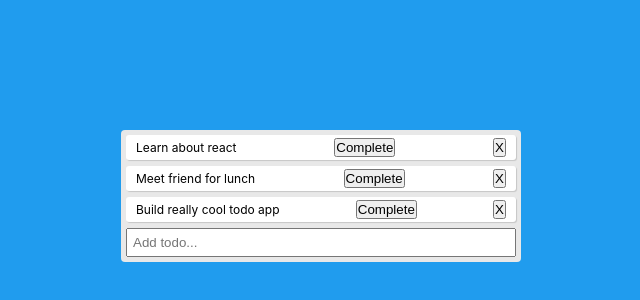
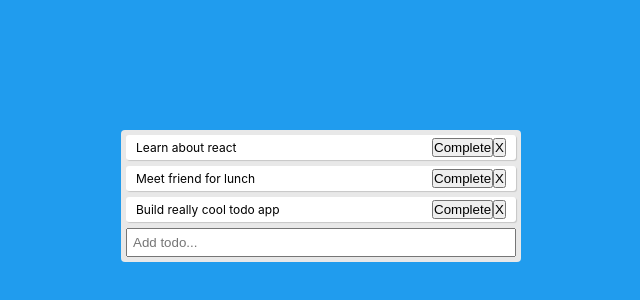
Before and after one commit to oleoot/To-do-list-react-hooks, a React (Create React App) app: page / in a window 1280 px wide. Shown: the part 204-504 px from the top of the page, without its empty margins (319-959 px from the left). Built offline with nearby package versions, Linux system fonts and the light colour scheme.

Commit message:
styles fixed

```diff
--- a/src/App.css
+++ b/src/App.css
@@ -29,7 +29,11 @@ box-sizing: border-box;
   border-radius: 3px;
   display: flex;
   align-items: center;
-  justify-content: space-between;
+justify-content: space-between;
+}
+.todo-wrap{
+display: flex;
+justify-content: center;
 }
 input{
 width: 100%;
--- a/src/App.js
+++ b/src/App.js
@@ -5,11 +5,13 @@ function Todo({ todo, index, completeTodo, deleteTodo }) {
   return (
     <div style={{ textDecoration: todo.isComleted ? 'line-through' : '' }} className="todo">
       {todo.text}
-      <div>
-        <button onClick={() => { completeTodo(index) }}>Complete</button>
-      </div>
-      <div>
-        <button onClick={() => { deleteTodo(index) }}>X</button>
+      <div className="todo-wrap">
+        <div>
+          <button onClick={() => { completeTodo(index) }}>Complete</button>
+        </div>
+        <div>
+          <button onClick={() => { deleteTodo(index) }}>X</button>
+        </div>
       </div>
     </div>
   )
```
